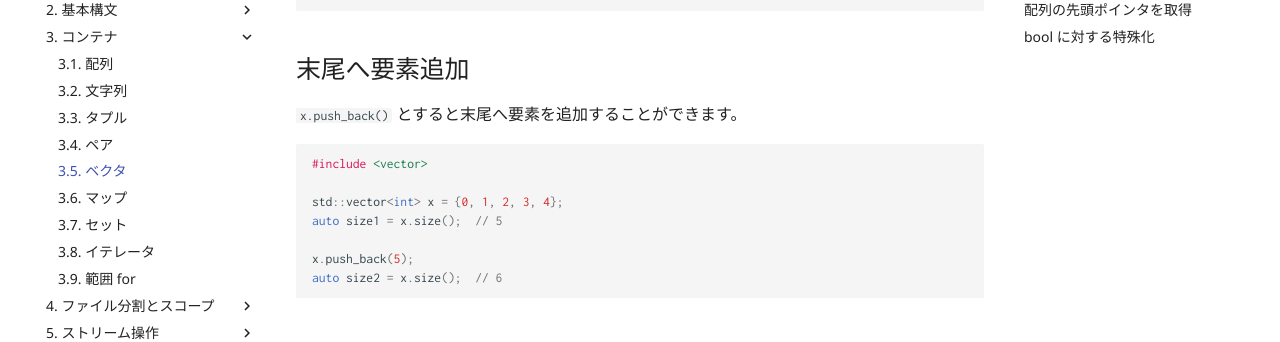
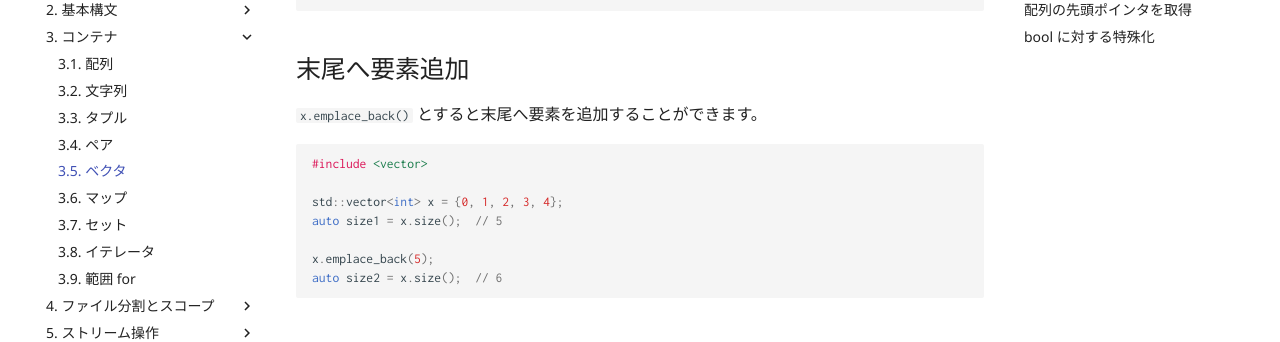
Before and after one commit to rinatz/cpp-book, an MkDocs documentation site: the page built from docs/ch03-05-vectors.md, in a window 1280 px wide and 900 px high, scrolled down 357 px. Shown: the part 152-494 px from the top of the window. Built offline with MkDocs 1.6.1 and Material for MkDocs 9.7.7, drawn with Linux system fonts in a browser that asks for light colours; comment, search, counter and statistics services are not loaded.

Commit message:
fix(vectors): use emplace_back instead of push_back
`emplace_back` is better or the same performance compared with `push_back`.

````diff
--- a/docs/ch03-05-vectors.md
+++ b/docs/ch03-05-vectors.md
@@ -24,7 +24,7 @@ auto size = x.size();  // 5
 
 ## 末尾へ要素追加
 
-`x.push_back()` とすると末尾へ要素を追加することができます。
+`x.emplace_back()` とすると末尾へ要素を追加することができます。
 
 ```cpp
 #include <vector>
@@ -32,7 +32,7 @@ auto size = x.size();  // 5
 std::vector<int> x = {0, 1, 2, 3, 4};
 auto size1 = x.size();  // 5
 
-x.push_back(5);
+x.emplace_back(5);
 auto size2 = x.size();  // 6
 ```
 
````
